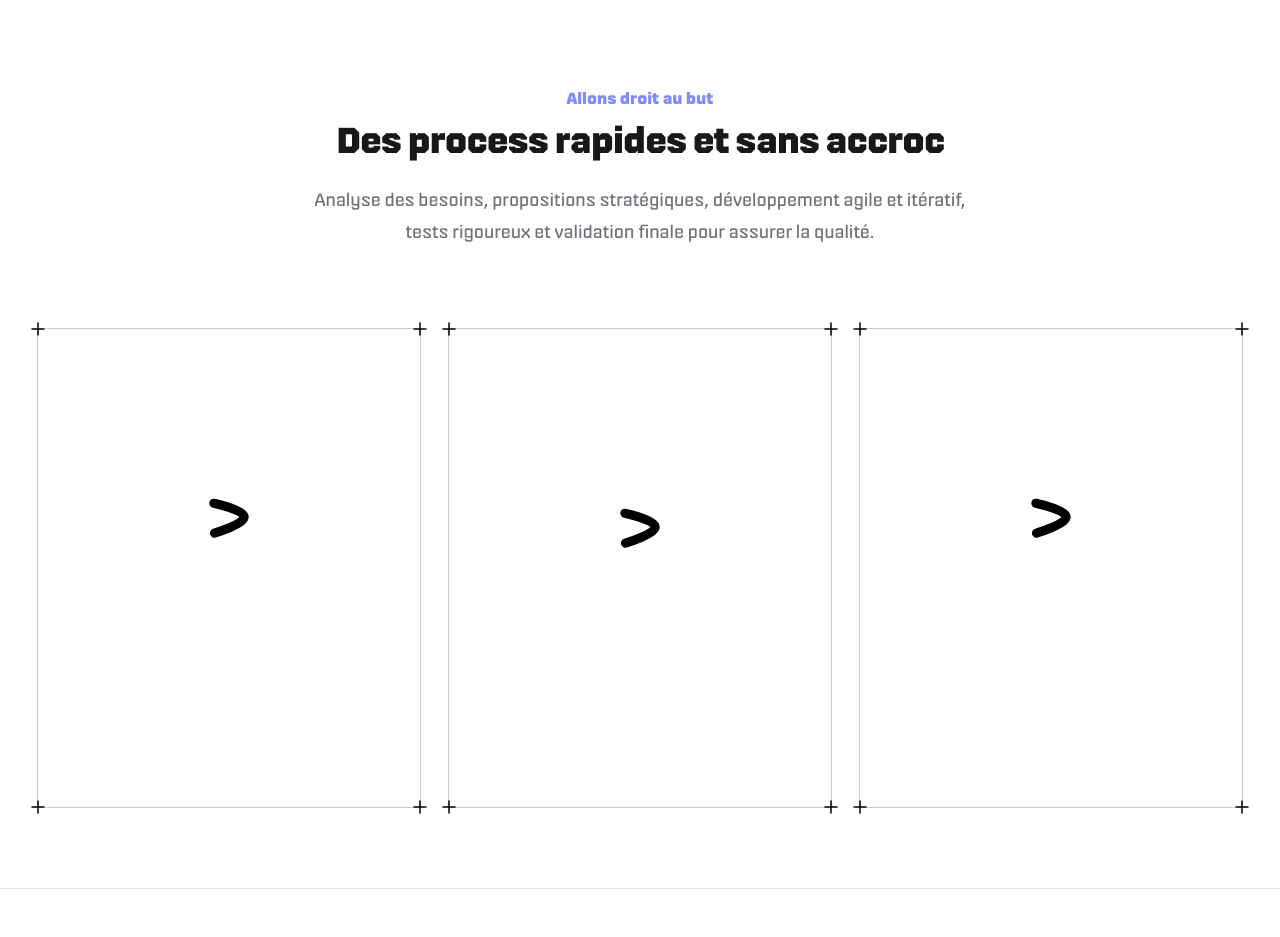
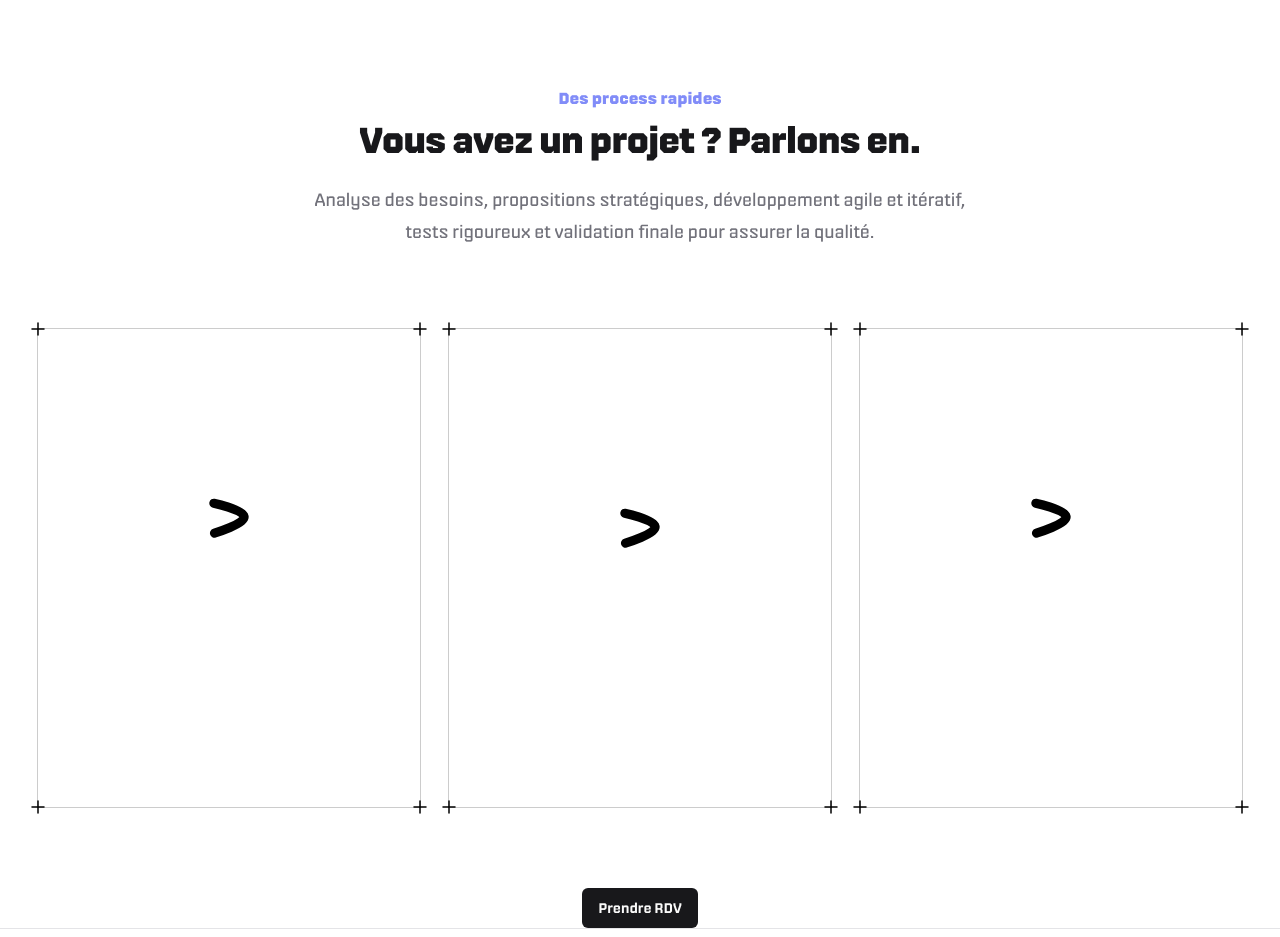
Before and after one commit to cfatrane/portfolio, a Next.js app: page / in a window 1280 px wide. Shown: the part 940-1877 px from the top of the page. Built offline with nearby package versions, Linux system fonts and the light colour scheme.

Commit message:
change text of services and add CTA

```diff
--- a/src/components/Services.tsx
+++ b/src/components/Services.tsx
@@ -2,8 +2,11 @@
 
 import React, { useState } from "react";
 
+import Link from "next/link";
+
 import { AnimatePresence, motion } from "framer-motion";
 
+import { Button } from "@/components/ui/button";
 import { CanvasRevealEffect } from "@/components/ui/canvas-reveal-effect";
 
 export function Process() {
@@ -11,11 +14,11 @@ export function Process() {
     <div className="flex flex-col items-center justify-center">
       <div className="mx-auto max-w-2xl text-center">
         <h2 className="text-base font-semibold leading-7 text-indigo-400">
-          Allons droit au but
+          Des process rapides
         </h2>
 
         <p className="mt-2 text-3xl font-bold tracking-tight text-primary sm:text-4xl">
-          Des process rapides et sans accroc
+          Vous avez un projet ? Parlons en.
         </p>
 
         <p className="mt-6 text-lg leading-8 text-muted-foreground">
@@ -68,6 +71,12 @@ export function Process() {
           />
         </Card>
       </div>
+
+      <Button asChild>
+        <Link href="https://calendly.com/cfatrane-pro/meeting-europe">
+          Prendre RDV
+        </Link>
+      </Button>
     </div>
   );
 }
```
